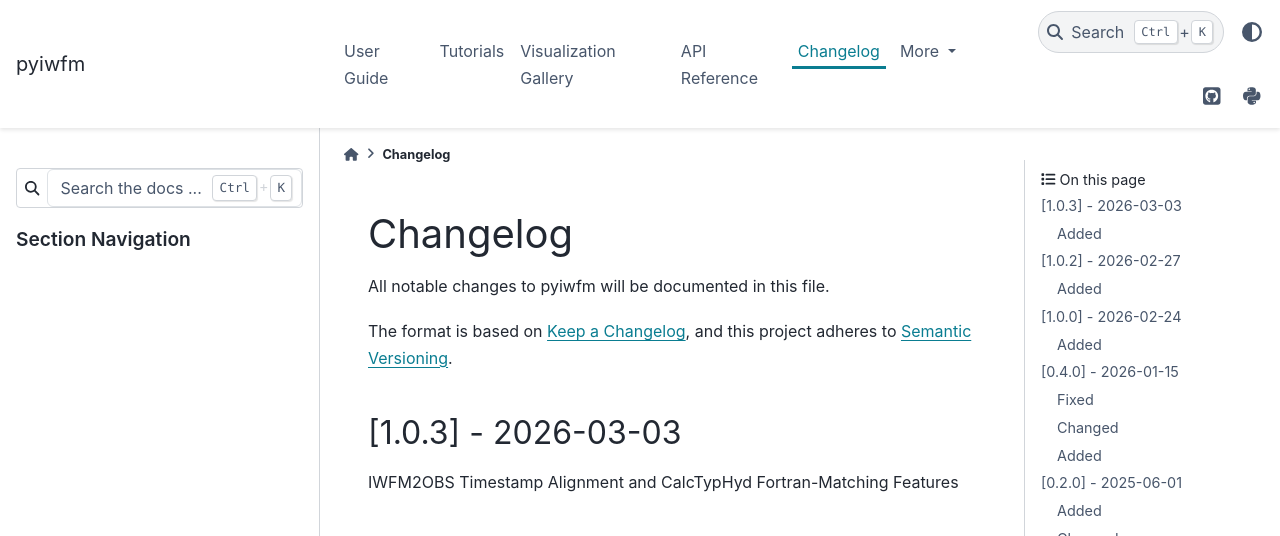
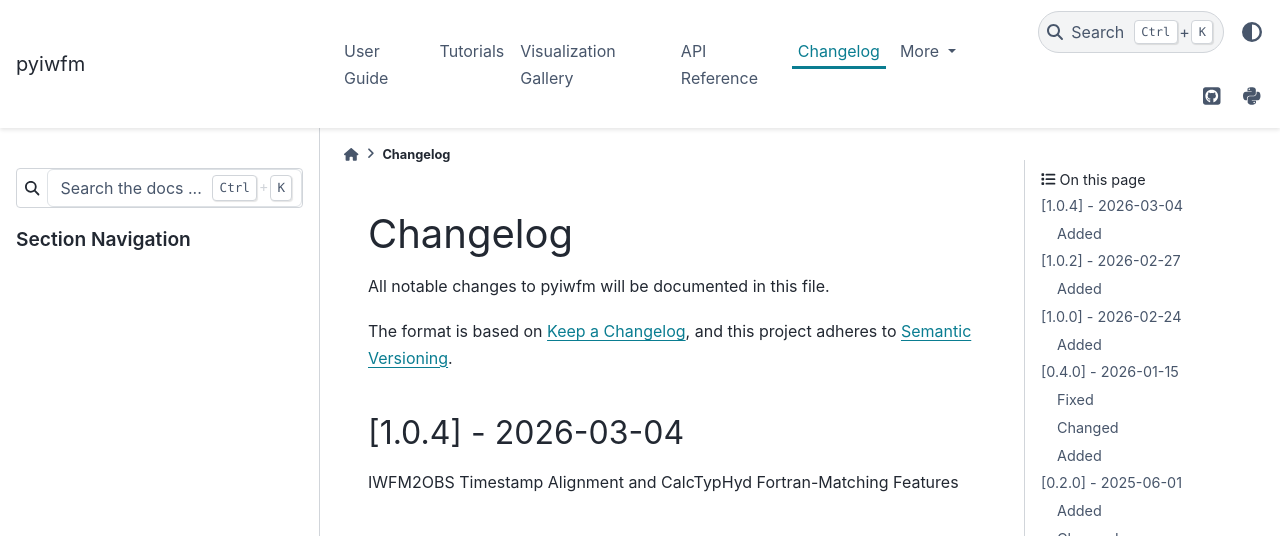
Before and after one commit to hatch-tyler/pyiwfm, a Sphinx documentation site: the page built from docs/changelog.rst, in a window 1280 px wide and 900 px high. Shown: the top 536 px of the window. Built offline with Sphinx 7.4.7 and the PyData theme 0.15.4, drawn with Linux system fonts in a browser that asks for light colours.

Commit message:
Update changelog version to 1.0.4
Co-Authored-By: Claude Opus 4.6 <noreply@anthropic.com>

```diff
--- a/docs/changelog.rst
+++ b/docs/changelog.rst
@@ -6,7 +6,7 @@ All notable changes to pyiwfm will be documented in this file.
 The format is based on `Keep a Changelog <https://keepachangelog.com/en/1.0.0/>`_,
 and this project adheres to `Semantic Versioning <https://semver.org/spec/v2.0.0.html>`_.
 
-[1.0.3] - 2026-03-03
+[1.0.4] - 2026-03-04
 --------------------
 
 IWFM2OBS Timestamp Alignment and CalcTypHyd Fortran-Matching Features
```
